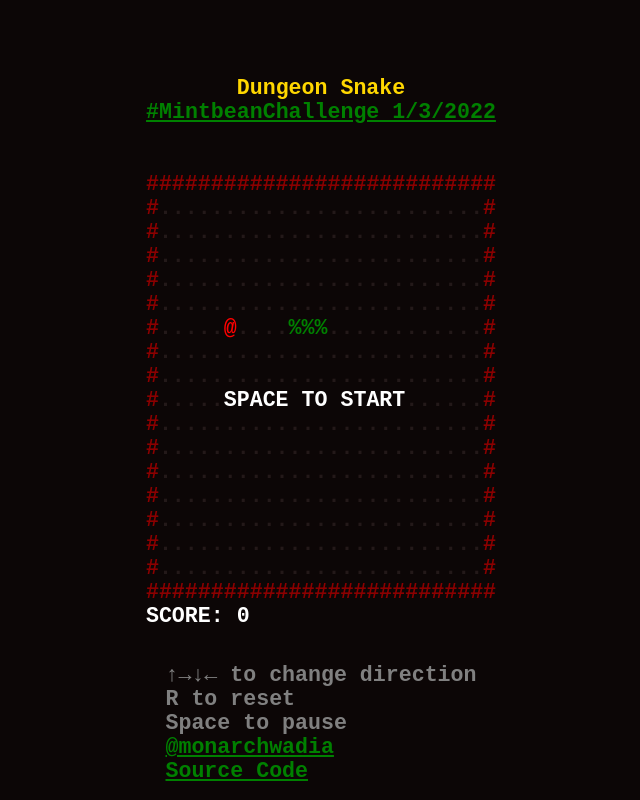
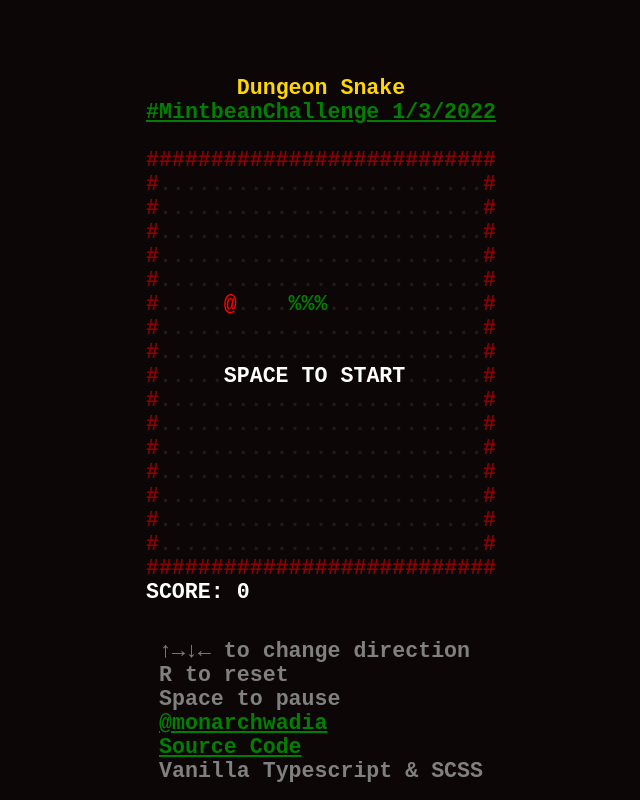
Before and after one commit to monarchwadia/mintbeanchallenge-snake, a website built with Parcel: page index.html in a window 1280 px wide. Shown: the whole page, without its empty margins (319-959 px from the left). Built offline with nearby package versions, Linux system fonts and the light colour scheme.

Commit message:
Added technologies

```diff
--- a/index.html
+++ b/index.html
@@ -23,7 +23,6 @@
       <div><h1 style="color: gold;">Dungeon Snake</h1></div>
       <a href="https://twitter.com/Mintbeanio/status/1498779728228106249" rel="noopener" target="_blank" style="color: green">#MintbeanChallenge 1/3/2022</a>
       <div>&nbsp;</div>
-      <div>&nbsp;</div>
       <div>
         <div id="out"></div>
       </div>
@@ -37,6 +36,7 @@
           <p style='color: gray;'>Space to pause</p>
           <a href="https://twitter.com/monarchwadia" rel="noopener" target="_blank" style="color: green">@monarchwadia</a>
           <a href="https://github.com/monarchwadia/mintbeanchallenge-snake" rel="noopener" target="_blank" style="color: green">Source Code</a>
+          <p>Vanilla Typescript & SCSS</p>
         </div>
         <div>&nbsp;</div>
       </div>
```
